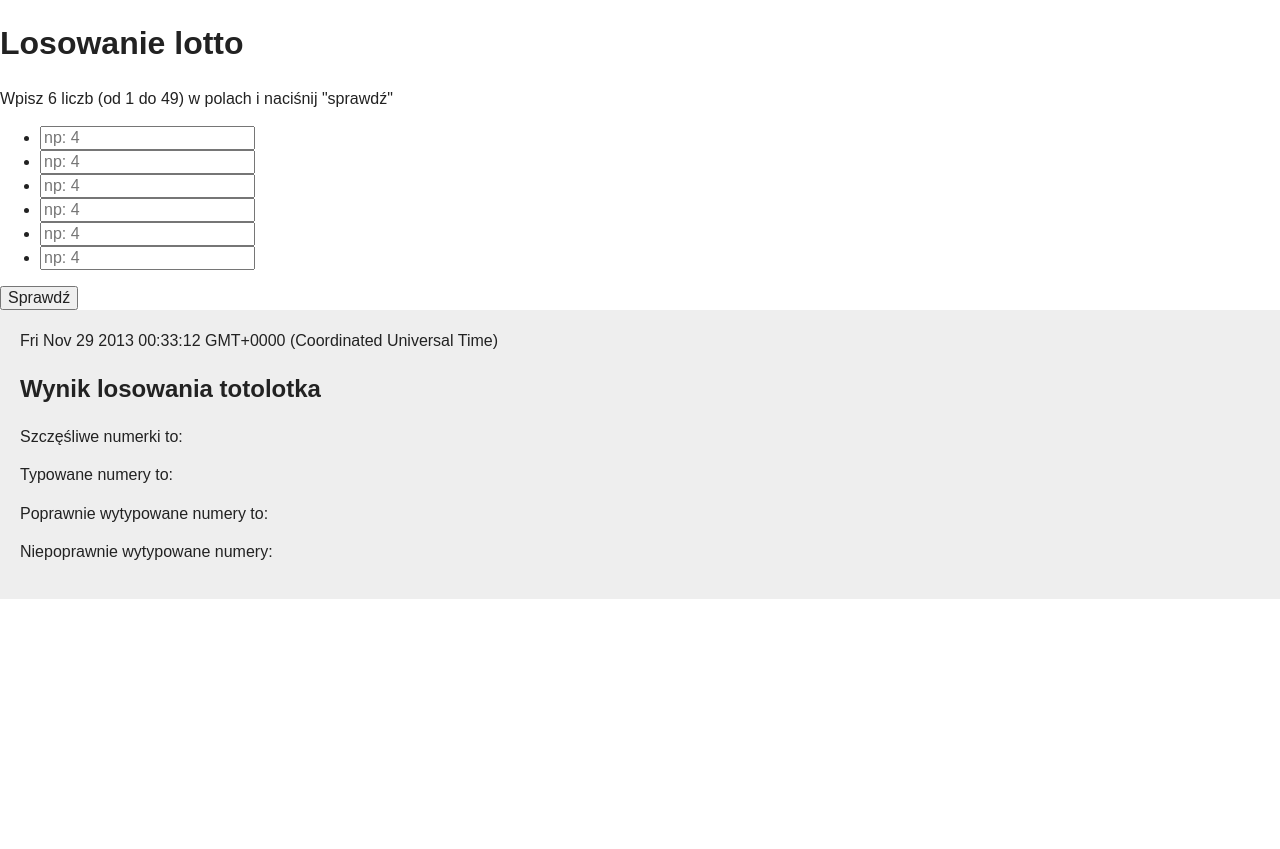
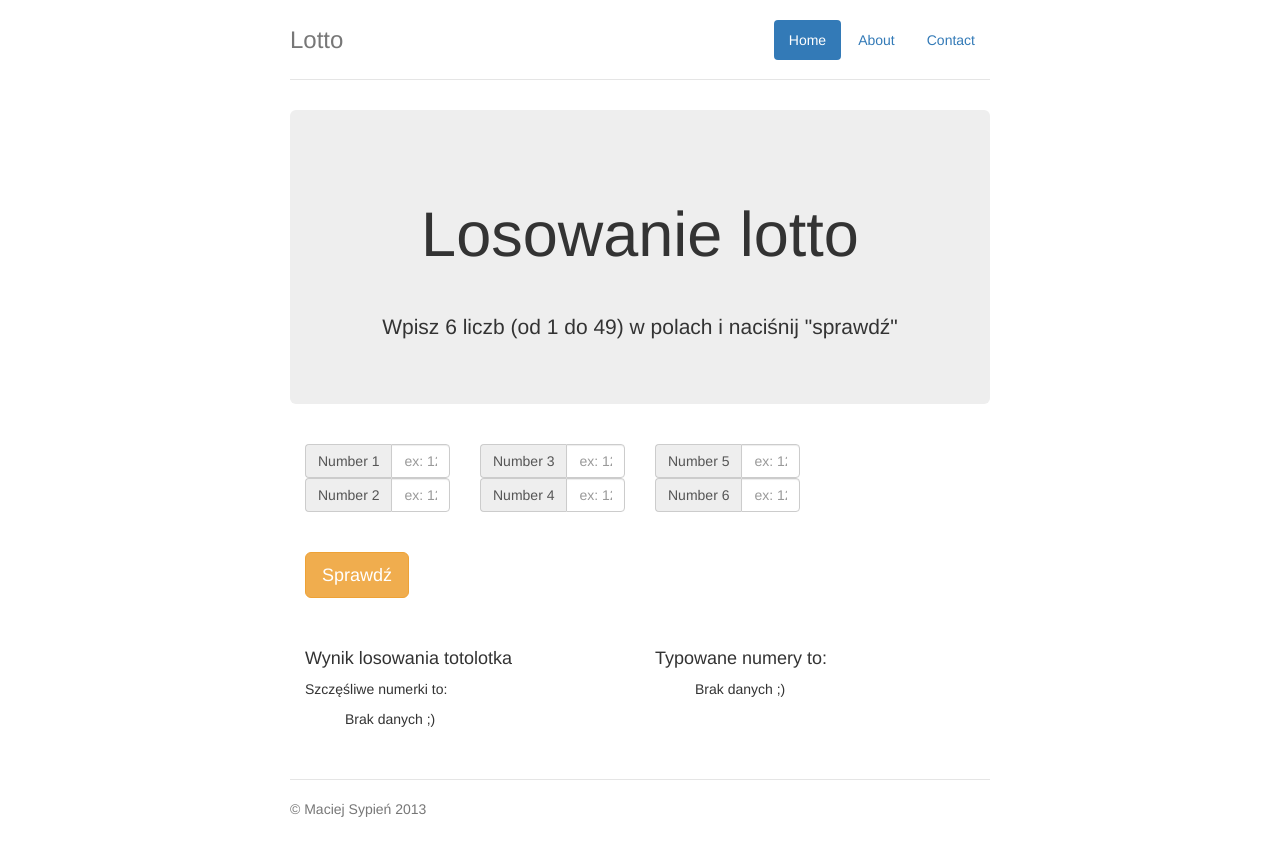
Before and after one commit to egel/lotto, a website: page index.html in a window 1280 px wide. Before the commit the page ends 800 px from the top, so only its background shows below. Drawn offline with nearby package versions, Linux system fonts and the light colour scheme.

Commit message:
add bootstrap to layout; fix some minor bugs

```diff
--- /dev/null
+++ b/css/jumbotron-narrow.css
@@ -0,0 +1,79 @@
+/* Space out content a bit */
+body {
+  padding-top: 20px;
+  padding-bottom: 20px;
+}
+
+/* Everything but the jumbotron gets side spacing for mobile first views */
+.header,
+.marketing,
+.footer {
+  padding-left: 15px;
+  padding-right: 15px;
+}
+
+/* Custom page header */
+.header {
+  border-bottom: 1px solid #e5e5e5;
+}
+/* Make the masthead heading the same height as the navigation */
+.header h3 {
+  margin-top: 0;
+  margin-bottom: 0;
+  line-height: 40px;
+  padding-bottom: 19px;
+}
+
+/* Custom page footer */
+.footer {
+  padding-top: 19px;
+  color: #777;
+  border-top: 1px solid #e5e5e5;
+}
+
+/* Customize container */
+@media (min-width: 768px) {
+  .container {
+    max-width: 730px;
+  }
+}
+.container-narrow > hr {
+  margin: 30px 0;
+}
+
+/* Main marketing message and sign up button */
+.jumbotron {
+  text-align: center;
+  border-bottom: 1px solid #e5e5e5;
+}
+.jumbotron .btn {
+  font-size: 21px;
+  padding: 14px 24px;
+}
+
+/* Supporting marketing content */
+.marketing {
+  margin: 40px 0;
+}
+.marketing p + h4 {
+  margin-top: 28px;
+}
+
+/* Responsive: Portrait tablets and up */
+@media screen and (min-width: 768px) {
+  /* Remove the padding we set earlier */
+  .header,
+  .marketing,
+  .footer {
+    padding-left: 0;
+    padding-right: 0;
+  }
+  /* Space out the masthead */
+  .header {
+    margin-bottom: 30px;
+  }
+  /* Remove the bottom border on the jumbotron for visual effect */
+  .jumbotron {
+    border-bottom: 0;
+  }
+}
--- a/index.html
+++ b/index.html
@@ -1,122 +1,22 @@
 <!DOCTYPE html>
 <html class="no-js">
-    <head>
+		<head>
         <meta charset="utf-8">
         <meta http-equiv="X-UA-Compatible" content="IE=edge">
+
         <title>Losowanie lotto</title>
         <meta name="description" content="">
-        <meta name="viewport" content="width=device-width, initial-scale=1">
+        <meta name="viewport" content="width=device-width, initial-scale=1.0">
+				<meta name="description" content="">
+		    <meta name="author" content="">
+	  	  <link rel="shortcut icon" href="../../docs-assets/ico/favicon.png">
 
-				<!-- Wymagane do działania -->
-				<script>
-					function printCurrentDate()
-					{
-						var today = new Date();
-						document.write(today);
-					}
 
-					function containsObject(obj, list)
-					{
-						for(var i=0; i<list.length; i++)
-						{
-							if(list[i] === obj) {
-								return true;
-							}
-						}
-						return false;
-					}
+				<!-- Bootstrap -->
+				<link rel="stylesheet" href="vendor/bootstrap/dist/css/bootstrap.min.css">
+				<!-- Bootstrap narrow -->
+				<link rel="stylesheet" href="css/jumbotron-narrow.css">
 
-					function getRandomNumberFromArray(bucket)
-					{
-						var randomIndex = Math.floor(Math.random()*bucket.length);
-   					return bucket.splice(randomIndex, 1)[0];
-					}
-
-					/*
-					 * Generuje liczbę(amount) losowych numerków z zakresu 1 do 49
-					 */
-					function generateRandomNumbers(amount)
-					{
-						var bucket = new Array();
-						for(var i=1; i<=49; i++)
-						{
-							bucket.push(i);
-						}
-
-						var temp = new Array();
-						for (var k=0; k<amount; k++)
-						{
-							temp.push(getRandomNumberFromArray(bucket));
-						}
-						return temp;
-					}
-
-					/*
-					 * Wypisuje numerki w miejscu wywołania funkcji
-					 */
-					function printRandomNumbers(amount)
-					{
-						temp = generateRandomNumbers(amount);
-						for (var i=0; i<amount; i++)
-						{
-							if (i == amount-1)
-							{
-								document.write(temp[i]);
-							}
-							else
-							{
-								document.write(temp[i] + ", ");
-							}
-						}
-					}
-
-					function checkNumbers()
-					{
-						// usunięcie elementów z wyników lotto
-						var myNode = document.getElementById("wynikiLotto");
-						myNode.innerHTML = '';
-						var myNode = document.getElementById("orderNumbers");
-						myNode.innerHTML = '';
-
-						var temp = generateRandomNumbers(6);
-						var order = new Array();
-
-						for(var r=1; r<=6; r++)
-						{
-							order.push(document.getElementById('n'+r).value);
-							$("#orderNumbers").append('<li>'+ order[i-1] + '</li>');
-						}
-
-						// usunięcie elementów z wyników lotto
-						var myNode = document.getElementById("wynikiLotto");
-						myNode.innerHTML = '';
-
-						for(var i=0; i<temp.length; i++)
-						{
-							if
-							(
-								parseInt(document.getElementById('n1').value) === temp[i]
-								|| parseInt(document.getElementById('n2').value) === temp[i]
-								|| parseInt(document.getElementById('n3').value) === temp[i]
-								|| parseInt(document.getElementById('n4').value) === temp[i]
-								|| parseInt(document.getElementById('n5').value) === temp[i]
-								|| parseInt(document.getElementById('n6').value) === temp[i]
-							)
-							{
-								$("#wynikiLotto").append('<li class="green">'+ temp[i] + '</li>');
-							}
-							else
-							{
-								$("#wynikiLotto").append('<li class="red">'+ temp[i] + '</li>');
-							}
-
-							for(var s=0; s<order.length; s++)
-							{
-
-							}
-						}
-					}
-				</script>
         <!-- Place favicon.ico and apple-touch-icon(s) in the root directory -->
 
         <link rel="stylesheet" href="css/normalize.css">
@@ -129,39 +29,94 @@
         <![endif]-->
 
         <!-- Add your site or application content here -->
-        <h1>Losowanie lotto</h1>
-        <p>Wpisz 6 liczb (od 1 do 49) w polach i naciśnij "sprawdź"</p>
+	    	<div class="container">
+		      <div class="header">
+		        <ul class="nav nav-pills pull-right">
+		          <li class="active"><a href="#">Home</a></li>
+		          <li><a href="#">About</a></li>
+		          <li><a href="#">Contact</a></li>
+		        </ul>
+		        <h3 class="text-muted">Lotto</h3>
+		      </div>
 
-        <form id="formularz" onclick="checkIsValid()">
-        	<ul>
-        		<li><input id="n1" placeholder="np: 4" maxlength="2" type="number" /></li>
-        		<li><input id="n2" placeholder="np: 4" maxlength="2" type="number" /></li>
-        		<li><input id="n3" placeholder="np: 4" maxlength="2" type="number" /></li>
-        		<li><input id="n4" placeholder="np: 4" maxlength="2" type="number" /></li>
-        		<li><input id="n5" placeholder="np: 4" maxlength="2" type="number" /></li>
-        		<li><input id="n6" placeholder="np: 4" maxlength="2" type="number" /></li>
-        	</ul>
-        </form>
-        <button onclick="checkNumbers()">Sprawdź</button>
+		      <div class="jumbotron">
+		        <h1>Losowanie lotto</h1>
+		        <p class="lead">Wpisz 6 liczb (od 1 do 49) w polach i naciśnij "sprawdź"</p>
+		        <!-- <p><a class="btn btn-lg btn-success" href="#" role="button">Sign up today</a></p> -->
+		      </div>
 
-        <div id="results">
-        	<script type="text/javascript">
-        		printCurrentDate();
-        	</script>
-        	<h2>Wynik losowania totolotka</h2>
-        	Szczęśliwe numerki to:
-        	<ul id="wynikiLotto"></ul>
-        	<p>Typowane numery to:</p>
-        	<ul id="orderNumbers"></ul>
-        	<p>Poprawnie wytypowane numery to:</p>
-        	<ul id="goodNumbers"></ul>
-        	<p>Niepoprawnie wytypowane numery:</p>
-        	<ul id="badNumbers"></ul>
+	      <div class="row marketing">
+	        <div class="col-md-3">
+        		<div class="input-group">
+						  <span class="input-group-addon">Number 1</span>
+						  <input type="text" class="form-control" placeholder="ex: 12" id="n1" placeholder="np: 4" maxlength="2" type="number">
+						</div>
+        		<div class="input-group">
+						  <span class="input-group-addon">Number 2</span>
+						  <input type="text" class="form-control" placeholder="ex: 12" id="n2" placeholder="np: 4" maxlength="2" type="number">
+						</div>
+					</div>
+	        <div class="col-md-3">
+        		<div class="input-group">
+						  <span class="input-group-addon">Number 3</span>
+						  <input type="text" class="form-control" placeholder="ex: 12" id="n3" placeholder="np: 4" maxlength="2" type="number">
+						</div>
+        		<div class="input-group">
+						  <span class="input-group-addon">Number 4</span>
+						  <input type="text" class="form-control" placeholder="ex: 12" id="n4" placeholder="np: 4" maxlength="2" type="number">
+						</div>
+					</div>
+	        <div class="col-md-3">
+        		<div class="input-group">
+						  <span class="input-group-addon">Number 5</span>
+						  <input type="text" class="form-control" placeholder="ex: 12" id="n5" placeholder="np: 4" maxlength="2" type="number">
+						</div>
+        		<div class="input-group">
+						  <span class="input-group-addon">Number 6</span>
+						  <input type="text" class="form-control" placeholder="ex: 12" id="n6" placeholder="np: 4" maxlength="2" type="number">
+						</div>
+					</div>
+				</div>
+
+	      <div class="row marketing">
+
+	        <div class="col-md-12">
+	        	<button class="btn btn-lg btn-warning" onclick="checkNumbers()">Sprawdź</button>
+	        </div>
         </div>
 
-        <script src="vendor/jquery/jquery.min.js"></script>
-        <script>window.jQuery || document.write('<script src="js/vendor/jquery-1.10.2.min.js"><\/script>')</script>
-        <script src="js/plugins.js"></script>
-        <script src="js/main.js"></script>
-    </body>
+	      <div class="row marketing">
+	        <div class="col-md-12" id="currentDate"></div>
+
+	        <div class="col-md-6">
+	          <h4>Wynik losowania totolotka</h4>
+	          <p>Szczęśliwe numerki to:</p>
+	          <ul id="wynikiLotto">
+	          	Brak danych ;)
+	          </ul>
+	        </div>
+
+	        <div class="col-md-6">
+	          <h4>Typowane numery to:</h4>
+	        	<ul id="orderNumbers">
+	        		Brak danych ;)
+	        	</ul>
+	        </div>
+	      </div>
+
+	      <div class="footer">
+	        <p>&copy; Maciej Sypień 2013</p>
+	      </div>
+
+		    </div> <!-- /container -->
+
+
+		    <!-- Bootstrap core JavaScript
+		    ================================================== -->
+		    <!-- Placed at the end of the document so the pages load faster -->
+		    <script src="vendor/jquery/jquery.min.js"></script>
+		    <script>window.jQuery || document.write('<script src="js/vendor/jquery-1.10.2.min.js"><\/script>')</script>
+		    <script src="js/plugins.js"></script>
+		    <script src="js/main.js"></script>
+  	</body>
 </html>
--- a/js/main.js
+++ b/js/main.js
@@ -0,0 +1,114 @@
+/*
+ * Pobiera aktualną datę
+ */
+function getCurrentDate()
+{
+	var today = new Date();
+	return today;
+}
+
+/*
+ * Sprawdza czy obiekt jest w zadanej tablicy
+ */
+function containsObject(obj, list)
+{
+	for(var i=0; i<list.length; i++)
+	{
+		if(list[i] === obj) {
+			return true;
+		}
+	}
+	return false;
+}
+
+/*
+ * Pobiera losowy obietk z tablicy
+ */
+function getRandomNumberFromArray(bucket)
+{
+	var randomIndex = Math.floor(Math.random()*bucket.length);
+	return bucket.splice(randomIndex, 1)[0];
+}
+
+/*
+ * Generuje liczbę(amount) losowych numerków z zakresu 1 do 49
+ */
+function generateRandomNumbers(amount)
+{
+	var bucket = new Array();
+	for(var i=1; i<=49; i++)
+	{
+		bucket.push(i);
+	}
+
+	var temp = new Array();
+	for (var k=0; k<amount; k++)
+	{
+		temp.push(getRandomNumberFromArray(bucket));
+	}
+	return temp;
+}
+
+/*
+ * Wypisuje numerki w miejscu wywołania funkcji
+ */
+function printRandomNumbers(amount)
+{
+	temp = generateRandomNumbers(amount);
+	for (var i=0; i<amount; i++)
+	{
+		if (i == amount-1)
+		{
+			document.write(temp[i]);
+		}
+		else
+		{
+			document.write(temp[i] + ", ");
+		}
+	}
+}
+
+/*
+ * Główna funkcja wpisująca wartości w pola
+ */
+function checkNumbers()
+{
+	// usunięcie elementów z wyników lotto
+	var myNode = document.getElementById("wynikiLotto");
+	myNode.innerHTML = '';
+	var myNode = document.getElementById("orderNumbers");
+	myNode.innerHTML = '';
+	var myNode = document.getElementById("currentDate");
+	myNode.innerHTML = '';
+
+	$("#currentDate").append(getCurrentDate());
+
+	var temp = generateRandomNumbers(6);
+	var order = new Array();
+
+	for(var r=1; r<=6; r++)
+	{
+		order.push(document.getElementById('n'+r).value);
+		$("#orderNumbers").append('<li>'+ order[i-1] + '</li>');
+	}
+
+	for(var i=0; i<temp.length; i++)
+	{
+		if
+		(
+			parseInt(document.getElementById('n1').value) === temp[i]
+			|| parseInt(document.getElementById('n2').value) === temp[i]
+			|| parseInt(document.getElementById('n3').value) === temp[i]
+			|| parseInt(document.getElementById('n4').value) === temp[i]
+			|| parseInt(document.getElementById('n5').value) === temp[i]
+			|| parseInt(document.getElementById('n6').value) === temp[i]
+		)
+		{
+			$("#wynikiLotto").append('<li class="green">'+ temp[i] + '</li>');
+		}
+		else
+		{
+			$("#wynikiLotto").append('<li class="red">'+ temp[i] + '</li>');
+		}
+	}
+}
```
Also changed, not shown: img/duzy-lotek-logo.jpg (added).
